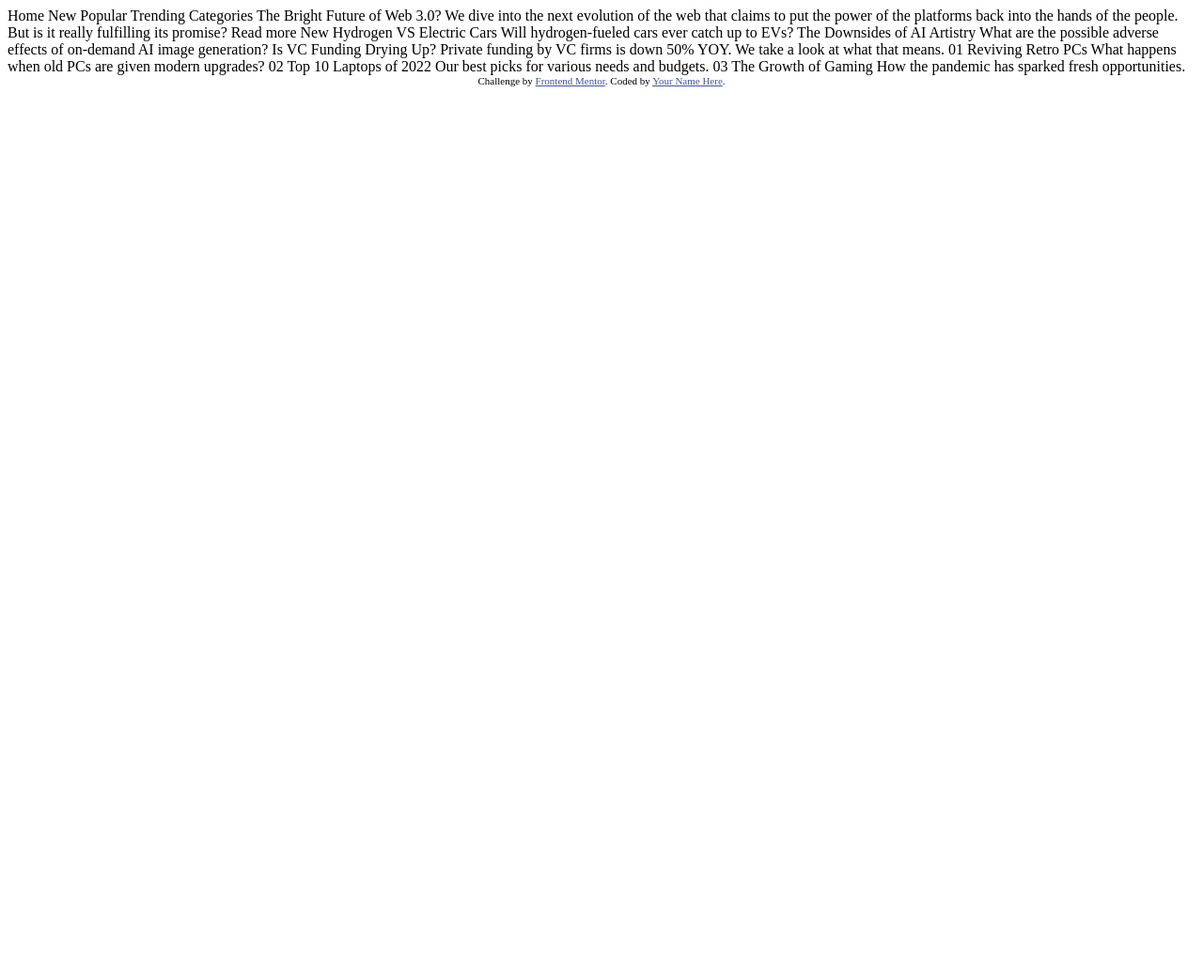
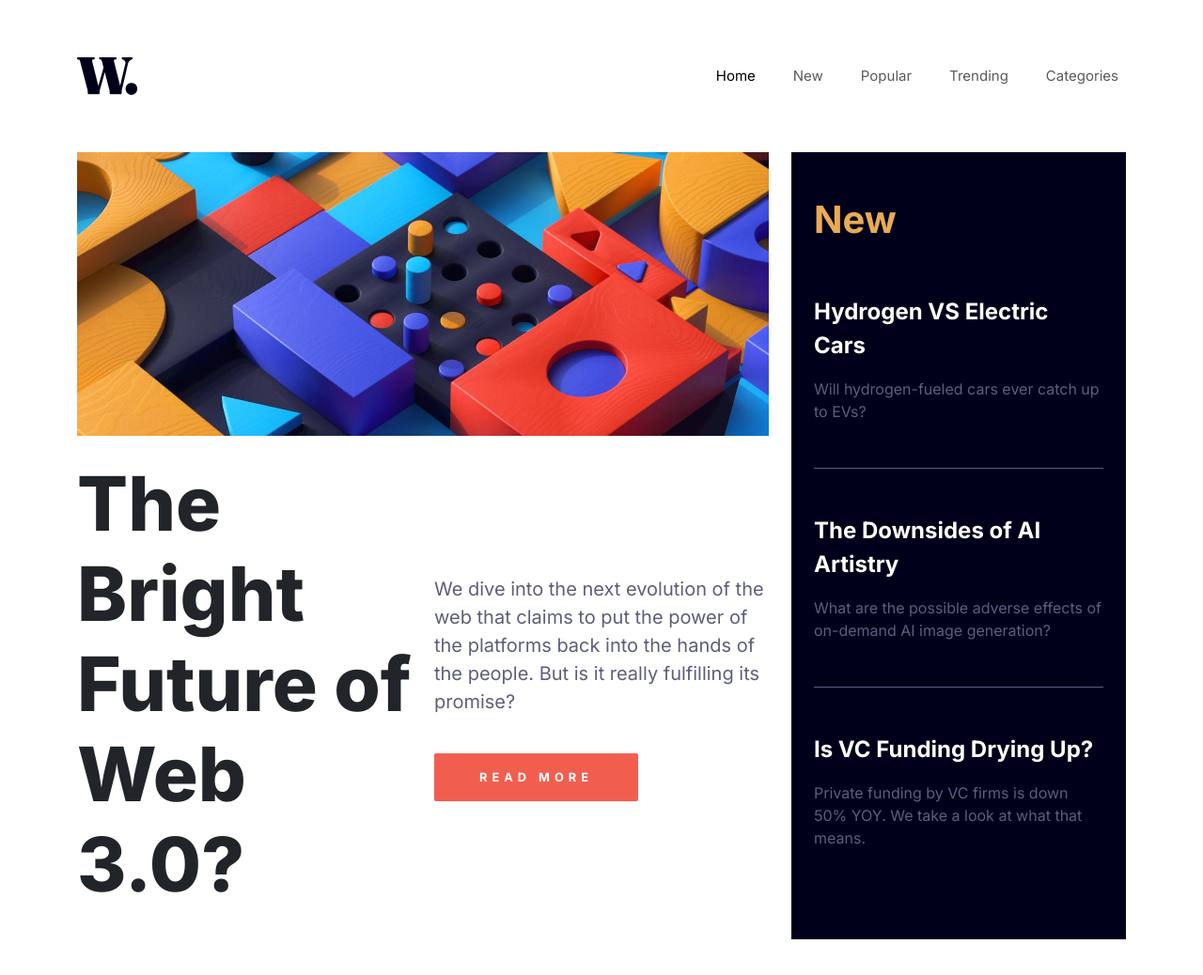
Before and after one commit to renzglrs/news-homepage-fem, a plain HTML site: page index.html in a window 1280 px wide. Shown: the whole page at 94% size. Before the commit the page ends 800 px from the top, so only its background shows below. Drawn offline with nearby package versions, Linux system fonts and the light colour scheme.

Commit message:
Updated navbar, hero, and side-article sections

```diff
--- /dev/null
+++ b/index.css
@@ -0,0 +1,99 @@
+.attribution {
+  font-size: 11px;
+  text-align: center;
+}
+.attribution a {
+  color: hsl(228, 45%, 44%);
+}
+
+/*
+
+# Front-end Style Guide
+
+## Layout
+
+The designs were created to the following widths:
+
+- Mobile: 375px
+- Desktop: 1440px
+
+## Colors
+
+### Primary
+
+- Soft orange: hsl(35, 77%, 62%)
+- Soft red: hsl(5, 85%, 63%)
+
+### Neutral
+
+Off-white: hsl(36, 100%, 99%)
+Grayish blue: hsl(233, 8%, 79%)
+Dark grayish blue: hsl(236, 13%, 42%)
+Very dark blue: hsl(240, 100%, 5%)
+
+## Typography
+
+### Body Copy
+
+- Font size (paragraph): 15px
+
+### Font
+
+- Family: [Inter](https://fonts.google.com/specimen/Inter)
+- Weights: 400, 700, 800
+
+*/
+
+body {
+  font-family: "Inter", sans-serif;
+  font-size: 15px;
+}
+
+/* Hero */
+.hero-title {
+  font-weight: 800;
+  /* font-size: 4vw; */
+}
+
+.hero-details {
+  color: hsl(236, 13%, 42%);
+}
+
+#hero-button {
+  background-color: hsl(5, 85%, 63%);
+  color: white;
+  border: none;
+  border-radius: 2px;
+  letter-spacing: 5px;
+  font-weight: 700;
+  font-size: 0.8rem;
+}
+
+#article-list {
+  background-color: hsl(240, 100%, 5%);
+  height: 100%;
+}
+
+.article-title {
+  color: hsl(35, 77%, 62%);
+  font-weight: 700;
+}
+
+.article-container {
+  color: white;
+  /* border-bottom: solid 1px hsl(236, 13%, 42%); */
+}
+
+#article-divider {
+  border-bottom: solid 1px hsl(236, 13%, 42%);
+  /* border-bottom: solid 1px hsl(236, 13%, 42%); */
+}
+
+.article-header {
+  color: hsl(36, 100%, 99%);
+  font-weight: 700;
+}
+
+.sub-title {
+  color: hsl(236, 13%, 42%);
+}
--- a/index.html
+++ b/index.html
@@ -1,60 +1,149 @@
 <!DOCTYPE html>
 <html lang="en">
-<head>
-  <meta charset="UTF-8">
-  <meta name="viewport" content="width=device-width, initial-scale=1.0"> <!-- displays site properly based on user's device -->
+  <head>
+    <meta charset="UTF-8" />
+    <meta name="viewport" content="width=device-width, initial-scale=1.0" />
+    <!-- displays site properly based on user's device -->
 
-  <link rel="icon" type="image/png" sizes="32x32" href="./assets/images/favicon-32x32.png">
+    <link
+      rel="icon"
+      type="image/png"
+      sizes="32x32"
+      href="./assets/images/favicon-32x32.png"
+    />
 
-  <title>Frontend Mentor | News homepage</title>
+    <title>Frontend Mentor | News homepage</title>
 
-  <!-- Feel free to remove these styles or customise in your own stylesheet 👍 -->
-  <style>
-    .attribution { font-size: 11px; text-align: center; }
-    .attribution a { color: hsl(228, 45%, 44%); }
-  </style>
-</head>
-<body>
+    <!-- Google Fonts -->
+    <link rel="preconnect" href="https://fonts.googleapis.com" />
+    <link rel="preconnect" href="https://fonts.gstatic.com" crossorigin />
+    <link
+      href="https://fonts.googleapis.com/css2?family=Inter:wght@400;700;800&display=swap"
+      rel="stylesheet"
+    />
 
-  Home
-  New
-  Popular
-  Trending
-  Categories
+    <!-- Bootstrap CSS -->
+    <link
+      href="https://cdn.jsdelivr.net/npm/bootstrap@5.3.2/dist/css/bootstrap.min.css"
+      rel="stylesheet"
+      integrity="sha384-T3c6CoIi6uLrA9TneNEoa7RxnatzjcDSCmG1MXxSR1GAsXEV/Dwwykc2MPK8M2HN"
+      crossorigin="anonymous"
+    />
 
-  The Bright Future of Web 3.0?
+    <!-- External CSS -->
+    <link rel="stylesheet" href="index.css" />
+  </head>
+  <body class="bg-tertiary">
+    <div class="container d-grid gap-5">
+      <header id="hero" class="mt-5">
+        <!-- Navbar -->
+        <nav class="navbar navbar-expand">
+          <div class="container-fluid g-0">
+            <a class="navbar-brand" href="#"
+              ><img src="./assets/images/logo.svg" alt="logo"
+            /></a>
+            <div class="navbar-nav d-flex gap-lg-4 gap-md-3">
+              <a class="nav-link active" aria-current="page" href="#">Home</a>
+              <a class="nav-link" href="#">New</a>
+              <a class="nav-link" href="#">Popular</a>
+              <a class="nav-link" href="#">Trending</a>
+              <a class="nav-link" href="#">Categories</a>
+            </div>
+          </div>
+        </nav>
+      </header>
 
-  We dive into the next evolution of the web that claims to put the power of the platforms back into the hands of the people.
-  But is it really fulfilling its promise?
+      <main>
+        <div class="row">
+          <div class="col-lg-8 mb-5">
+            <div class="hero-image">
+              <img
+                src="./assets/images/image-web-3-desktop.jpg"
+                alt="nice"
+                class="img-fluid d-none d-md-block"
+              />
+              <img
+                src="./assets/images/image-web-3-mobile.jpg"
+                alt="nice"
+                class="img-fluid d-block d-md-none"
+              />
+            </div>
+            <div class="row pt-4">
+              <div class="col-lg-6">
+                <h1 class="hero-title display-1">
+                  The Bright Future of Web 3.0?
+                </h1>
+              </div>
+              <div
+                class="col-lg-6 d-flex flex-column align-items-start justify-content-center gap-4"
+              >
+                <p class="hero-details fs-5">
+                  We dive into the next evolution of the web that claims to put
+                  the power of the platforms back into the hands of the people.
+                  But is it really fulfilling its promise?
+                </p>
+                <button type="btn" class="py-3 px-5" id="hero-button">
+                  READ MORE
+                </button>
+              </div>
+            </div>
+          </div>
+          <div class="col-lg-4 mb-5">
+            <!-- Side Headlines -->
+            <div class="container py-5 px-4" id="article-list">
+              <div class="row gap-5">
+                <div class="col-12">
+                  <h1 class="article-title">New</h1>
+                </div>
+                <div class="col-12">
+                  <div class="article-container">
+                    <p class="article-header fs-4">Hydrogen VS Electric Cars</p>
+                    <p class="sub-title fs-6 mb-5">
+                      Will hydrogen-fueled cars ever catch up to EVs?
+                    </p>
+                    <div id="article-divider"></div>
+                  </div>
+                </div>
+                <div class="col-12">
+                  <div class="article-container">
+                    <p class="article-header fs-4">
+                      The Downsides of AI Artistry
+                    </p>
+                    <p class="sub-title fs-6 mb-5">
+                      What are the possible adverse effects of on-demand AI
+                      image generation?
+                    </p>
+                    <div id="article-divider"></div>
+                  </div>
+                </div>
+                <div class="col-12">
+                  <div class="article-container">
+                    <p class="article-header fs-4">Is VC Funding Drying Up?</p>
+                    <p class="sub-title fs-6 mb-5">
+                      Private funding by VC firms is down 50% YOY. We take a
+                      look at what that means.
+                    </p>
+                  </div>
+                </div>
+              </div>
+            </div>
+          </div>
+        </div>
+      </main>
 
-  Read more
+      <!-- <div class="attribution">
+        Challenge by
+        <a href="https://www.frontendmentor.io?ref=challenge" target="_blank"
+          >Frontend Mentor</a
+        >. Coded by <a href="#">Your Name Here</a>.
+      </div> -->
+    </div>
 
-  New
-
-  Hydrogen VS Electric Cars
-  Will hydrogen-fueled cars ever catch up to EVs?
-
-  The Downsides of AI Artistry
-  What are the possible adverse effects of on-demand AI image generation?
-
-  Is VC Funding Drying Up?
-  Private funding by VC firms is down 50% YOY. We take a look at what that means.
-
-  01
-  Reviving Retro PCs
-  What happens when old PCs are given modern upgrades?
-
-  02
-  Top 10 Laptops of 2022
-  Our best picks for various needs and budgets.
-
-  03
-  The Growth of Gaming
-  How the pandemic has sparked fresh opportunities.
-
-  <div class="attribution">
-    Challenge by <a href="https://www.frontendmentor.io?ref=challenge" target="_blank">Frontend Mentor</a>.
-    Coded by <a href="#">Your Name Here</a>.
-  </div>
-</body>
+    <!-- Bootstrap JS -->
+    <script
+      src="https://cdn.jsdelivr.net/npm/bootstrap@5.3.2/dist/js/bootstrap.bundle.min.js"
+      integrity="sha384-C6RzsynM9kWDrMNeT87bh95OGNyZPhcTNXj1NW7RuBCsyN/o0jlpcV8Qyq46cDfL"
+      crossorigin="anonymous"
+    ></script>
+  </body>
 </html>
```
Also changed, not shown: text.txt (added).
